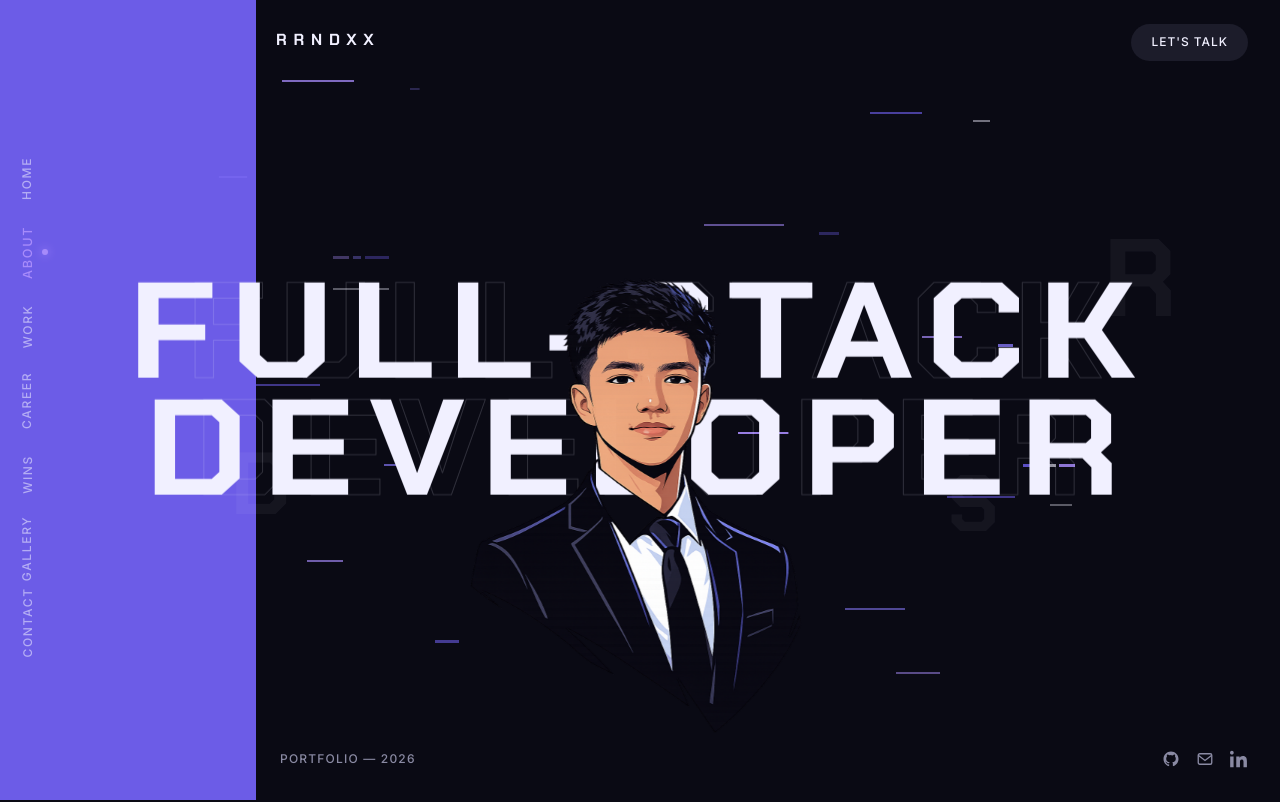
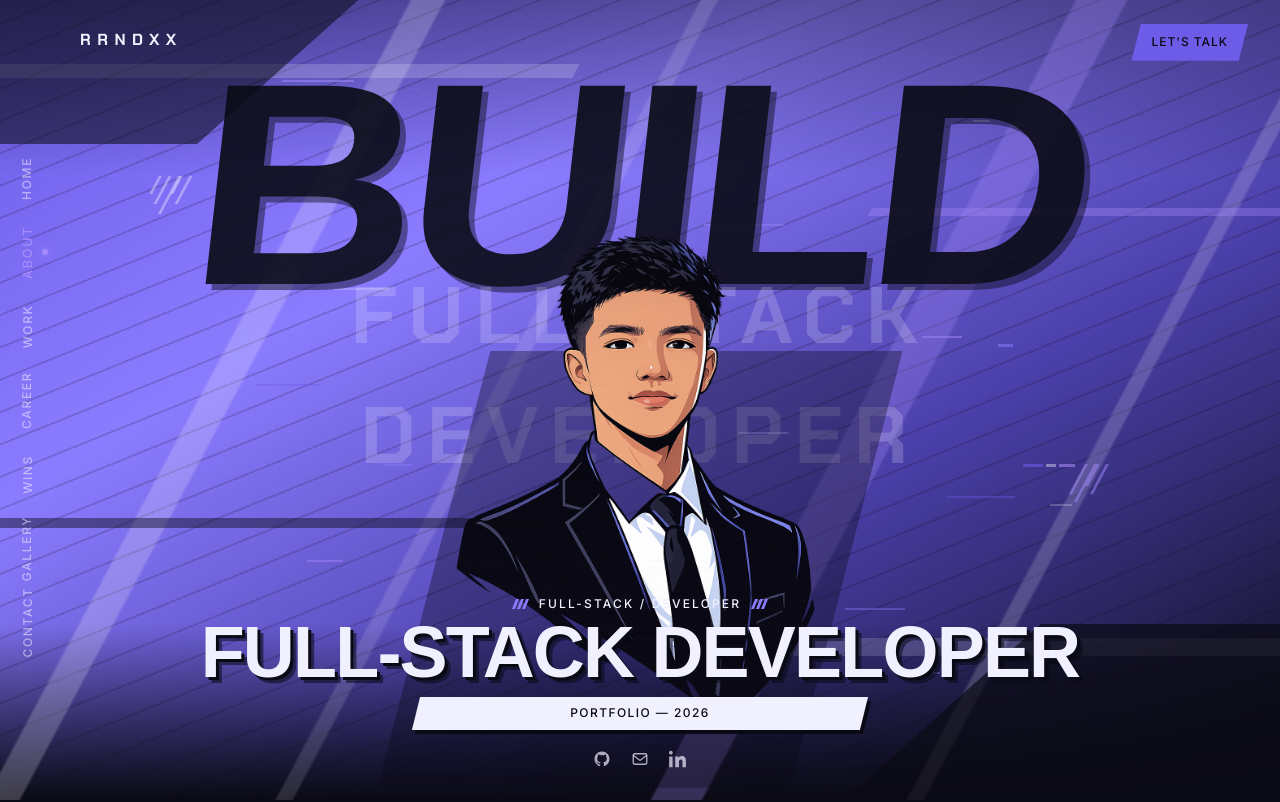
Before and after one commit to rrndxx/portfolio-v2, a Next.js app: page / in a window 1280 px wide. Shown: the top 802 px of the page. Built offline with nearby package versions, Linux system fonts and the light colour scheme; a web font is replaced by a local one.

Commit message:
feat: redesign Hero section with dynamic slash layers and hard geometric styles, update avatar dimensions for improved visual impact, and integrate new backdrop text for enhanced thematic consistency

```diff
--- a/app/globals.css
+++ b/app/globals.css
@@ -569,3 +569,144 @@ body {
     height: 4rem;
   }
 }
+
+/* ——— Hero cyber fight — hard diagonals, no curves ——— */
+.hero-fight-field {
+  background: linear-gradient(
+    148deg,
+    var(--accent-primary) 0%,
+    var(--accent-electric) 32%,
+    var(--accent-primary-dim) 64%,
+    var(--bg-void) 100%
+  );
+}
+
+.hero-fight-field::before {
+  content: "";
+  position: absolute;
+  inset: 0;
+  background: repeating-linear-gradient(
+    -22deg,
+    transparent 0,
+    transparent 28px,
+    color-mix(in srgb, var(--bg-void) 16%, transparent) 28px,
+    color-mix(in srgb, var(--bg-void) 16%, transparent) 30px
+  );
+  pointer-events: none;
+}
+
+.hero-fight-field::after {
+  content: "";
+  position: absolute;
+  inset: 0;
+  background: linear-gradient(
+    to top,
+    var(--bg-void) 0%,
+    transparent 22%,
+    transparent 78%,
+    color-mix(in srgb, var(--bg-void) 40%, transparent) 100%
+  );
+  pointer-events: none;
+}
+
+.hero-fight-slashes {
+  background:
+    linear-gradient(
+      118deg,
+      transparent 0%,
+      transparent 24%,
+      color-mix(in srgb, var(--text-primary) 22%, transparent) 24.2%,
+      color-mix(in srgb, var(--text-primary) 22%, transparent) 26%,
+      transparent 26.2%,
+      transparent 41%,
+      color-mix(in srgb, var(--text-primary) 14%, transparent) 41.2%,
+      color-mix(in srgb, var(--text-primary) 14%, transparent) 42%,
+      transparent 42.2%,
+      transparent 63%,
+      color-mix(in srgb, var(--accent-glow) 28%, transparent) 63.2%,
+      color-mix(in srgb, var(--accent-glow) 28%, transparent) 66%,
+      transparent 66.2%,
+      transparent 78%,
+      color-mix(in srgb, var(--text-primary) 18%, transparent) 78.2%,
+      color-mix(in srgb, var(--text-primary) 18%, transparent) 79%,
+      transparent 79.2%
+    );
+}
+
+.hero-slash {
+  position: absolute;
+  background: color-mix(in srgb, var(--text-primary) 14%, transparent);
+  transform: skewX(-28deg);
+}
+
+.hero-slash-a {
+  top: 8%;
+  left: -10%;
+  width: 55%;
+  height: 14px;
+  background: color-mix(in srgb, var(--text-primary) 20%, transparent);
+}
+
+.hero-slash-b {
+  top: 26%;
+  right: -8%;
+  width: 40%;
+  height: 8px;
+  background: color-mix(in srgb, var(--accent-glow) 35%, transparent);
+}
+
+.hero-slash-c {
+  bottom: 34%;
+  left: -5%;
+  width: 48%;
+  height: 10px;
+  background: color-mix(in srgb, var(--bg-void) 45%, transparent);
+}
+
+.hero-slash-d {
+  bottom: 18%;
+  right: -12%;
+  width: 52%;
+  height: 18px;
+  background: color-mix(in srgb, var(--text-primary) 16%, transparent);
+}
+
+.hero-cut {
+  position: absolute;
+  background: color-mix(in srgb, var(--bg-void) 55%, transparent);
+}
+
+.hero-cut-tl {
+  top: 0;
+  left: 0;
+  width: 28vw;
+  height: 18vh;
+  clip-path: polygon(0 0, 100% 0, 55% 100%, 0 100%);
+}
+
+.hero-cut-br {
+  right: 0;
+  bottom: 0;
+  width: 34vw;
+  height: 22vh;
+  clip-path: polygon(45% 0, 100% 0, 100% 100%, 0 100%);
+  background: color-mix(in srgb, var(--bg-void) 70%, transparent);
+}
+
+.hero-fight-mega {
+  font-size: clamp(5.5rem, 28vw, 18rem);
+  letter-spacing: -0.04em;
+  opacity: 0.9;
+  text-shadow: 6px 6px 0 color-mix(in srgb, var(--bg-void) 50%, transparent);
+  transform: scaleX(1.08) skewX(-6deg);
+}
+
+.hero-fight-title {
+  text-shadow:
+    3px 3px 0 var(--bg-void),
+    6px 6px 0 color-mix(in srgb, var(--bg-void) 55%, transparent);
+}
+
+.hero-fight-plate {
+  box-shadow: 4px 4px 0 color-mix(in srgb, var(--bg-void) 55%, transparent);
+}
--- a/components/hero/Hero.tsx
+++ b/components/hero/Hero.tsx
@@ -3,40 +3,11 @@
 import type { ReactNode } from "react";
 import { Button } from "@/components/ui/Button";
 import { GlitchField } from "@/components/hero/GlitchField";
-import { GhostMarks } from "@/components/ui/GhostMarks";
 import { HeroAvatar } from "@/components/hero/HeroAvatar";
 import type { SiteConfig } from "@/lib/types";
 
 interface HeroProps {
   config: SiteConfig;
-}
-
-function Wordmark({ text }: { text: string }) {
-  const parts = text
-    .split("/")
-    .map((part) => part.trim())
-    .filter(Boolean);
-
-  return (
-    <h1 className="hero-enter-word relative mx-auto w-full max-w-[98vw] text-center font-hero text-[clamp(2.75rem,13vw,8.5rem)] font-bold uppercase leading-[0.86] tracking-[0.06em] text-text-primary md:tracking-[0.1em]">
-      {parts.map((part, index) => (
-        <span key={part} className="relative block whitespace-nowrap">
-          <span
-            aria-hidden
-            className={[
-              "title-ghost absolute inset-0 translate-x-[0.04em] font-hero text-[clamp(2.75rem,13vw,8.5rem)] font-bold uppercase leading-[0.86] tracking-[0.06em] opacity-55 md:tracking-[0.1em]",
-              index === 0 ? "title-ghost-twitch" : "",
-            ].join(" ")}
-          >
-            {part}
-          </span>
-          <span className="relative inline-block origin-center scale-x-110">
-            {part}
-          </span>
-        </span>
-      ))}
-    </h1>
-  );
 }
 
 function SocialIcon({
@@ -58,73 +29,174 @@ function SocialIcon({
       target={isExternal ? "_blank" : undefined}
       rel={isExternal ? "noopener noreferrer" : undefined}
       aria-label={label}
-      className="text-text-muted transition-[color,transform] duration-300 hover:scale-110 hover:text-accent-glow"
+      className="text-text-primary/70 transition-[color,transform] duration-300 hover:scale-110 hover:text-text-primary"
     >
       {children}
     </a>
   );
 }
 
-function PaginationDots() {
+/** Hard geometric slash bands — no curves. */
+function SlashLayer() {
   return (
-    <div
-      aria-hidden
-      className="hero-enter-ui pointer-events-none absolute right-5 top-1/2 z-30 hidden -translate-y-1/2 flex-col items-center gap-3 md:flex lg:right-8"
-    >
-      <span className="h-1.5 w-1.5 rounded-full bg-text-primary/40 transition-transform duration-300" />
-      <span className="h-2 w-2 rounded-full bg-accent-primary shadow-[0_0_12px_var(--accent-glow)]" />
-      <span className="h-1.5 w-1.5 rounded-full bg-text-primary/40" />
+    <div aria-hidden className="pointer-events-none absolute inset-0 z-[2] overflow-hidden">
+      {/* Thick accent slash */}
+      <div className="hero-slash hero-slash-a" />
+      <div className="hero-slash hero-slash-b" />
+      <div className="hero-slash hero-slash-c" />
+      <div className="hero-slash hero-slash-d" />
+      {/* Corner cut plates */}
+      <div className="hero-cut hero-cut-tl" />
+      <div className="hero-cut hero-cut-br" />
+      {/* Hard barcode ticks */}
+      <div className="absolute left-[8%] top-[22%] flex gap-1 md:left-[12%]">
+        {[0, 1, 2, 3, 4].map((i) => (
+          <span
+            key={i}
+            className="block h-8 w-[3px] -skew-x-[28deg] bg-text-primary/40"
+            style={{ height: `${18 + (i % 3) * 10}px` }}
+          />
+        ))}
+      </div>
+      <div className="absolute right-[10%] top-[58%] flex gap-1 md:right-[14%]">
+        {[0, 1, 2, 3].map((i) => (
+          <span
+            key={i}
+            className="block h-10 w-[3px] -skew-x-[28deg] bg-accent-glow/50"
+            style={{ height: `${22 + ((i + 1) % 3) * 8}px` }}
+          />
+        ))}
+      </div>
     </div>
   );
 }
 
+/**
+ * Cyber fight-poster hero — hard diagonals, slash bands, cut plates.
+ */
 export function Hero({ config }: HeroProps) {
   const mailto = config.email.startsWith("TODO")
     ? "/#contact"
     : `mailto:${config.email}`;
 
   const brand = config.name.startsWith("TODO") ? "PORTFOLIO" : config.name;
+  const backdrop = config.heroBackdrop?.trim() || "DEV";
+  const headlineParts = config.heroHeadline
+    .split("/")
+    .map((p) => p.trim())
+    .filter(Boolean);
 
   return (
-    <section
-      id="hero"
-      className="relative min-h-dvh overflow-hidden bg-bg-void"
-    >
+    <section id="hero" className="hero-fight relative min-h-dvh overflow-hidden">
+      <div aria-hidden className="hero-fight-field absolute inset-0 z-0" />
+      <div aria-hidden className="hero-fight-slashes pointer-events-none absolute inset-0 z-[1]" />
+      <SlashLayer />
+      <GlitchField className="z-[3] opacity-70" />
+
+      {/* Mega backdrop word */}
       <div
         aria-hidden
-        className="absolute inset-x-0 top-0 z-0 h-1.5 bg-accent-primary md:inset-y-0 md:left-0 md:right-auto md:h-auto md:w-[20vw]"
-      />
+        className="hero-enter-word pointer-events-none absolute inset-x-0 top-[10%] z-[5] flex justify-center md:top-[5%]"
+      >
+        <span className="hero-fight-mega select-none font-display font-black uppercase leading-none text-bg-void">
+          {backdrop}
+        </span>
+      </div>
 
-      <GhostMarks letters={["P", "R", "E", "S", "D"]} />
-      <GlitchField />
+      {/* Ghost headline — hard type only */}
+      <div
+        aria-hidden
+        className="pointer-events-none absolute inset-x-0 top-[36%] z-[6] flex flex-col items-center px-4 opacity-20 md:top-[32%]"
+      >
+        {headlineParts.map((part) => (
+          <span
+            key={part}
+            className="font-hero text-[clamp(1.75rem,8vw,5rem)] font-bold uppercase tracking-[0.14em] text-text-primary"
+          >
+            {part}
+          </span>
+        ))}
+      </div>
 
-      <div className="hero-enter-ui absolute left-4 top-5 z-30 md:left-[calc(20vw+1.25rem)] md:top-7">
-        <p className="font-hero text-sm font-bold uppercase tracking-[0.35em] text-text-primary md:text-base md:tracking-[0.42em]">
-          {brand.slice(0, 8)}
+      <div className="hero-enter-ui absolute left-4 top-5 z-30 md:left-16 md:top-7 lg:left-20">
+        <p className="font-hero text-sm font-bold uppercase tracking-[0.35em] text-text-primary md:text-base md:tracking-[0.4em]">
+          {brand}
         </p>
       </div>
 
-      <div className="hero-enter-ui absolute right-4 top-4 z-30 flex items-center gap-2 md:right-8 md:top-6">
-        <Button variant="pill" href={config.heroCta.href}>
+      <div className="hero-enter-ui absolute right-4 top-4 z-30 md:right-8 md:top-6">
+        <Button variant="slant" href={config.heroCta.href}>
           {config.heroCta.label}
         </Button>
       </div>
 
-      <PaginationDots />
+      {/* Left plate */}
+      <div className="hero-enter-ui absolute left-4 top-[42%] z-30 hidden max-w-[11rem] md:left-16 md:block lg:left-20">
+        <div className="hero-fight-plate -skew-x-[14deg] border border-accent-glow/40 bg-bg-void/70 px-4 py-3">
+          <div className="skew-x-[14deg]">
+            <div className="mb-2 flex gap-[3px]">
+              {[0, 1, 2].map((i) => (
+                <span
+                  key={i}
+                  className="block h-2.5 w-[3px] -skew-x-[22deg] bg-accent-electric"
+                />
+              ))}
+            </div>
+            <p className="font-sans text-meta uppercase leading-relaxed tracking-[0.1em] text-text-primary">
+              {config.location}
+            </p>
+          </div>
+        </div>
+      </div>
 
-      <div className="absolute inset-0 z-10 flex items-center justify-center px-4 pt-10 md:px-12 md:pt-0">
-        <div className="-translate-y-[6%] md:-translate-y-[4%]">
-          <Wordmark text={config.heroHeadline} />
+      {/* Right plate */}
+      <div className="hero-enter-ui absolute right-4 top-[38%] z-30 hidden max-w-[13rem] md:right-8 md:block lg:right-10">
+        <div className="hero-fight-plate -skew-x-[14deg] bg-text-primary px-4 py-3 shadow-[5px_5px_0_var(--bg-void)]">
+          <div className="skew-x-[14deg]">
+            <p className="font-sans text-meta uppercase tracking-[0.1em] text-text-on-accent">
+              {config.role}
+            </p>
+            <p className="mt-1 font-hero text-lg font-bold uppercase tracking-wide text-accent-primary">
+              {brand}
+            </p>
+          </div>
         </div>
       </div>
 
       <HeroAvatar src={config.heroAvatar} alt={`${config.name} avatar`} />
 
-      <div className="hero-enter-ui absolute inset-x-0 bottom-0 z-30 flex items-end justify-between px-5 pb-6 md:px-8 md:pb-8 md:pl-[calc(20vw+1.5rem)]">
-        <p className="font-sans text-meta uppercase tracking-[0.1em] text-text-muted">
-          {config.heroTag}
+      <div className="hero-enter-ui absolute inset-x-0 bottom-0 z-30 flex flex-col items-center px-4 pb-6 md:pb-8">
+        <p className="mb-2 flex items-center gap-3 font-sans text-meta uppercase tracking-[0.18em] text-text-primary">
+          <span className="inline-flex gap-[2px]">
+            {[0, 1, 2].map((i) => (
+              <span
+                key={i}
+                className="block h-2.5 w-[3px] -skew-x-[22deg] bg-accent-electric"
+              />
+            ))}
+          </span>
+          {headlineParts.join(" / ")}
+          <span className="inline-flex gap-[2px]">
+            {[0, 1, 2].map((i) => (
+              <span
+                key={i}
+                className="block h-2.5 w-[3px] -skew-x-[22deg] bg-accent-electric"
+              />
+            ))}
+          </span>
         </p>
-        <div className="flex items-center gap-4">
+
+        <h1 className="hero-fight-title text-center font-display text-[clamp(2.25rem,7vw,4.5rem)] font-black uppercase leading-[0.9] tracking-tight text-text-primary">
+          {config.role}
+        </h1>
+
+        <div className="mt-3 w-full max-w-md -skew-x-[14deg] bg-text-primary px-5 py-2 shadow-[4px_4px_0_var(--bg-void)]">
+          <p className="skew-x-[14deg] text-center font-sans text-meta uppercase tracking-[0.12em] text-text-on-accent">
+            {config.heroTag}
+          </p>
+        </div>
+
+        <div className="mt-5 flex items-center gap-5">
           <SocialIcon href={config.socials.github} label="GitHub">
             <svg width="18" height="18" viewBox="0 0 24 24" fill="currentColor" aria-hidden>
               <path d="M12 2C6.477 2 2 6.477 2 12c0 4.42 2.865 8.17 6.839 9.49.5.09.682-.22.682-.486 0-.243-.01-1.04-.015-1.89-2.782.603-3.369-1.34-3.369-1.34-.454-1.156-1.11-1.464-1.11-1.464-.908-.62.069-.608.069-.608 1.003.07 1.531 1.03 1.531 1.03.892 1.529 2.341 1.088 2.91.832.092-.647.35-1.088.636-1.338-2.22-.253-4.555-1.11-4.555-4.943 0-1.091.39-1.984 1.029-2.683-.103-.253-.446-1.27.098-2.647 0 0 .84-.269 2.75 1.025A9.564 9.564 0 0 1 12 6.844c.85.004 1.705.115 2.504.337 1.909-1.294 2.747-1.025 2.747-1.025.546 1.377.203 2.394.1 2.647.64.699 1.028 1.592 1.028 2.683 0 3.842-2.339 4.687-4.566 4.935.359.31.678.919.678 1.852 0 1.336-.012 2.415-.012 2.743 0 .269.18.579.688.481C19.138 20.167 22 16.418 22 12c0-5.523-4.477-10-10-10Z" />
--- a/components/hero/HeroAvatar.tsx
+++ b/components/hero/HeroAvatar.tsx
@@ -8,14 +8,22 @@ interface HeroAvatarProps {
 export function HeroAvatar({ src, alt }: HeroAvatarProps) {
   return (
     <div className="hero-enter-avatar pointer-events-none absolute inset-x-0 bottom-0 z-20 flex justify-center">
-      <div className="relative h-[52vh] w-[min(78vw,400px)] md:h-[72vh] md:w-[min(42vw,480px)]">
+      <div className="relative h-[58vh] w-[min(86vw,460px)] md:h-[78vh] md:w-[min(48vw,560px)]">
+        {/* Hard angled underplate — no soft orb */}
+        <div
+          aria-hidden
+          className="absolute inset-x-[10%] bottom-[2%] top-[28%] -skew-x-[10deg] bg-bg-void/35"
+          style={{
+            clipPath: "polygon(8% 0, 100% 0, 92% 100%, 0 100%)",
+          }}
+        />
         <Image
           src={src}
           alt={alt}
           fill
           priority
-          sizes="(max-width: 768px) 78vw, 42vw"
-          className="object-contain object-bottom"
+          sizes="(max-width: 768px) 86vw, 48vw"
+          className="relative z-[1] object-contain object-bottom"
         />
       </div>
     </div>
--- a/data/site-config.json
+++ b/data/site-config.json
@@ -2,6 +2,7 @@
   "name": "RRNDXX",
   "role": "Full-Stack Developer",
   "heroHeadline": "FULL-STACK / DEVELOPER",
+  "heroBackdrop": "BUILD",
   "heroAvatar": "/images/avatar/hero-avatar.png",
   "location": "Cebu City, Philippines",
   "email": "rendyllcabardo11@gmail.com",
--- a/lib/types.ts
+++ b/lib/types.ts
@@ -18,6 +18,7 @@ export interface SiteConfig {
   name: string;
   role: string;
   heroHeadline: string;
+  heroBackdrop: string;
   heroAvatar: string;
   location: string;
   email: string;
```
